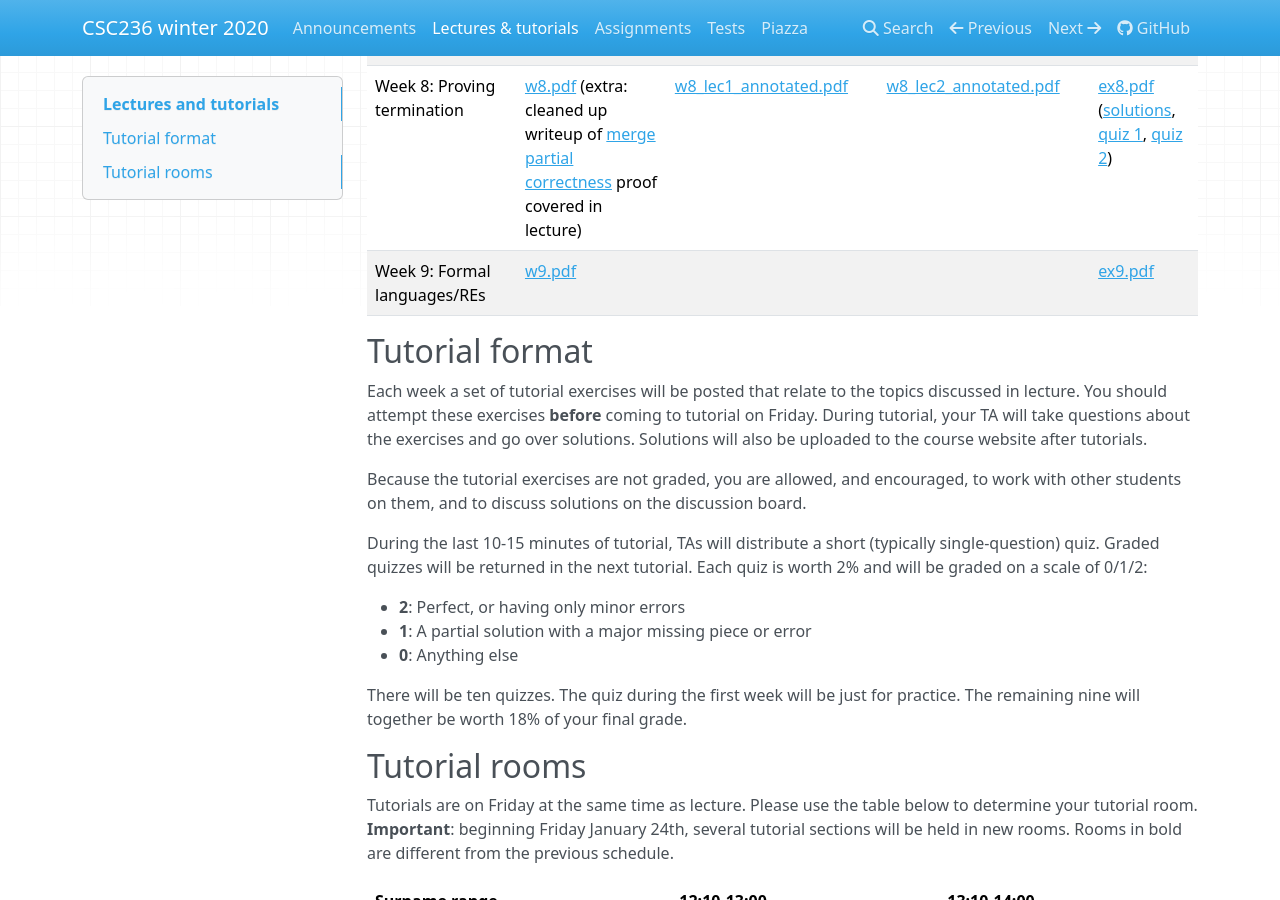
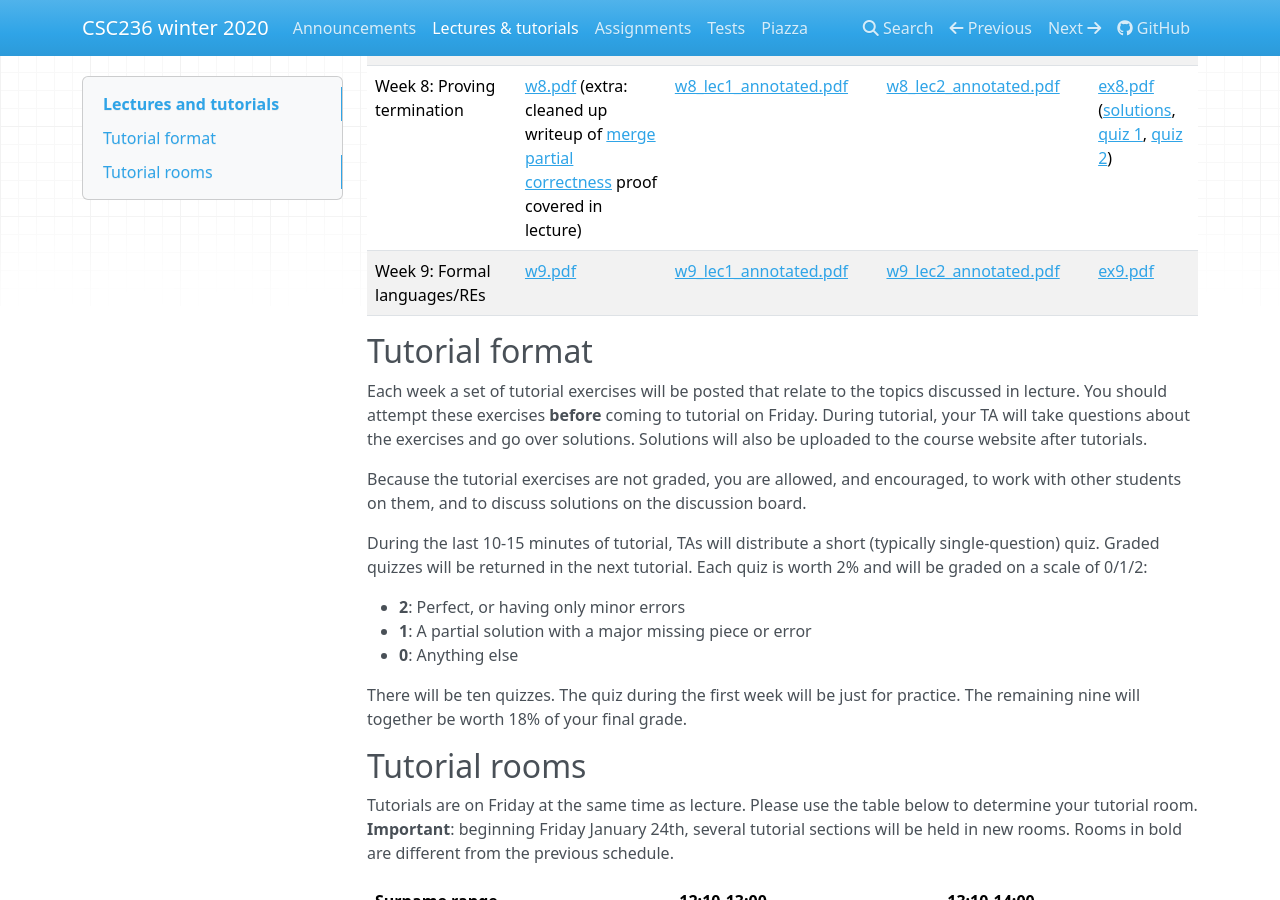
Before and after one commit to colinmorris/csc236, an MkDocs documentation site: the page built from docs/lectures_and_tutorials.md, in a window 1280 px wide and 900 px high, scrolled down 892 px. Built offline with MkDocs 1.6.1, drawn with Linux system fonts in a browser that asks for light colours; nearby versions of some CDN libraries.

Commit message:
annotated w9 slides

```diff
--- a/docs/lectures_and_tutorials.md
+++ b/docs/lectures_and_tutorials.md
@@ -12,7 +12,7 @@
 Week 6: Recursive correctness | [w6.pdf](lecture_slides/w6.pdf) | [w6_lec1_annotated.pdf](lecture_slides/w6_lec1_annotated.pdf) (with post-hoc annotations) | [w6_lec2_annotated.pdf](lecture_slides/w6_lec2_annotated.pdf) | [ex6.pdf](exercises/ex6.pdf) ([solutions](exercises/ex6_solutions.pdf), [quiz 1](exercises/q6_v1_solutions.pdf), [quiz 2](exercises/q6_v2_solutions.pdf))
 Week 7: Iterative (partial) correctness | [w7.pdf](lecture_slides/w7.pdf) | [w7_lec1_annotated.pdf](lecture_slides/w7_lec1_annotated.pdf) | [w7_lec2_annotated.pdf](lecture_slides/w7_lec2_annotated.pdf) | [ex7.pdf](exercises/ex7.pdf)  ([solutions](exercises/ex7_solutions.pdf), [quiz 1](exercises/q7_v1_solutions.pdf), [quiz 2](exercises/q7_v2_solutions.pdf))|
 Week 8: Proving termination | [w8.pdf](lecture_slides/w8.pdf) (extra: cleaned up writeup of [merge partial correctness](lecture_slides/merge_proof.pdf) proof covered in lecture) | [w8_lec1_annotated.pdf](lecture_slides/w8_lec1_annotated.pdf)  | [w8_lec2_annotated.pdf](lecture_slides/w8_lec2_annotated.pdf) |  [ex8.pdf](exercises/ex8.pdf) ([solutions](exercises/ex8_solutions.pdf), [quiz 1](exercises/q8_v1_solutions.pdf), [quiz 2](exercises/q8_v2_solutions.pdf)) |
-Week 9: Formal languages/REs | [w9.pdf](lecture_slides/w9.pdf) |  |  | [ex9.pdf](exercises/ex9.pdf) |
+Week 9: Formal languages/REs | [w9.pdf](lecture_slides/w9.pdf) | [w9_lec1_annotated.pdf](lecture_slides/w9_lec1_annotated.pdf) | [w9_lec2_annotated.pdf](lecture_slides/w9_lec2_annotated.pdf)  | [ex9.pdf](exercises/ex9.pdf) |
 
 ## Tutorial format
 
```
Also changed, not shown: 2 other files.
